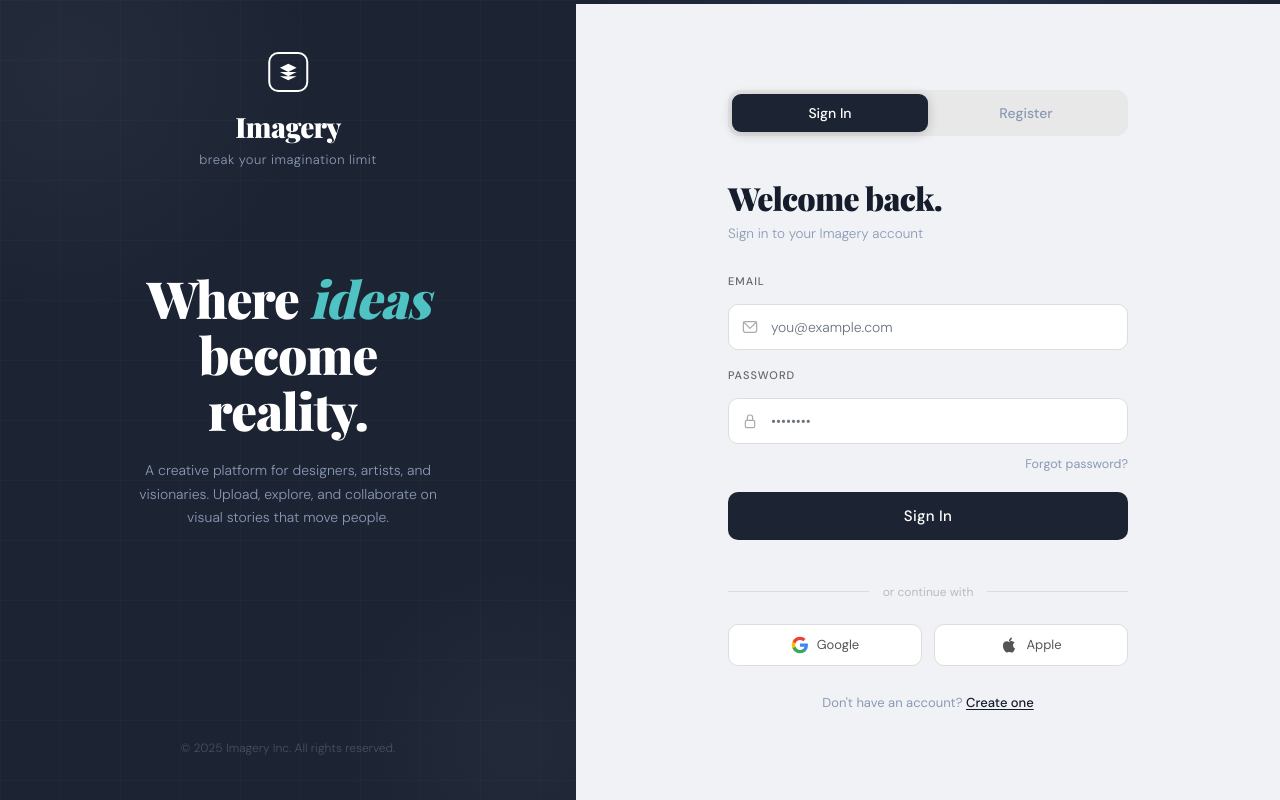
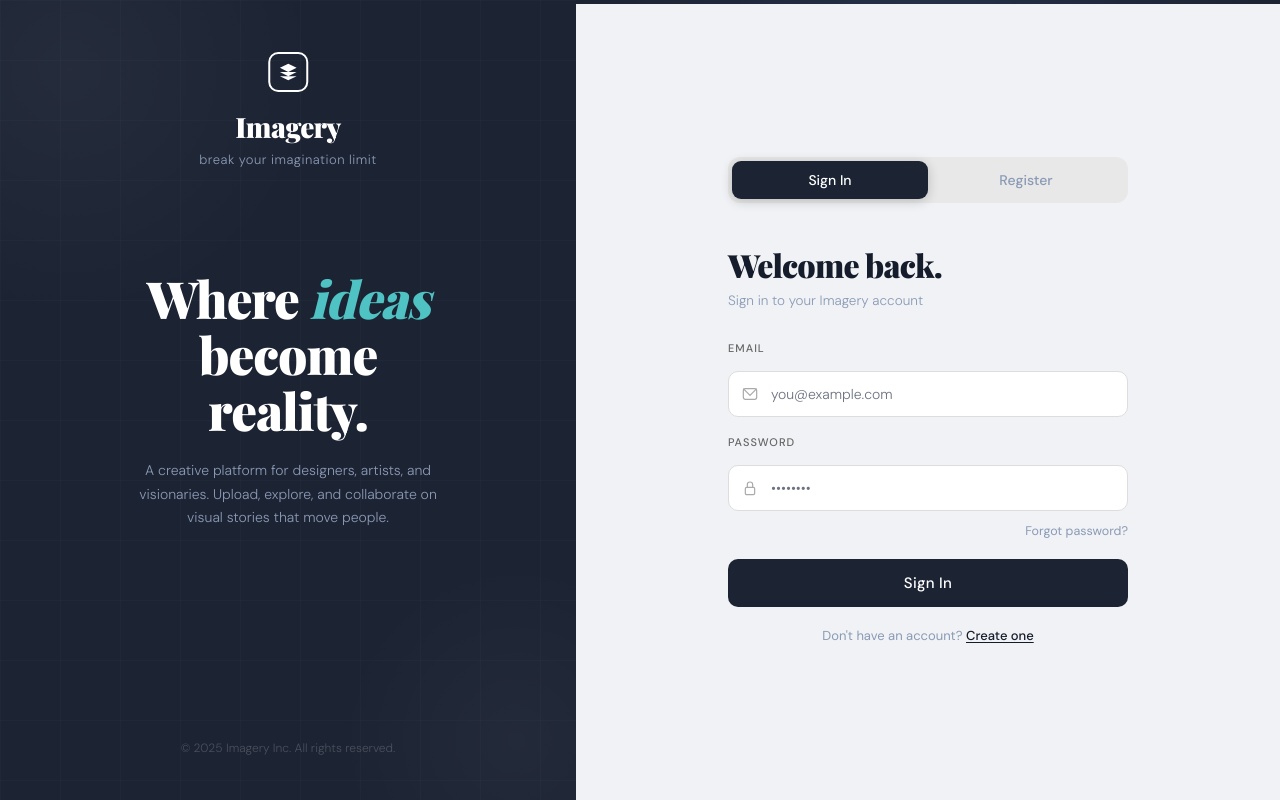
Before and after one commit to SgtSandman048/Proj-SE-CaptureThePic, a React (Vite) app in the folder Frontend/: page / in a window 1280 px wide. Built offline with nearby package versions, Linux system fonts and the light colour scheme; a web font is replaced by a local one.

Commit message:
Deleted : google auth

```diff
--- a/Frontend/src/pages/Auth.jsx
+++ b/Frontend/src/pages/Auth.jsx
@@ -9,20 +9,6 @@ const IconMail = () => <svg viewBox="0 0 24 24"><rect x="2" y="4" width="20" hei
 const IconLock = () => <svg viewBox="0 0 24 24"><rect x="5" y="11" width="14" height="11" rx="2"/><path d="M8 11V7a4 4 0 0 1 8 0v4"/></svg>;
 const IconUser = () => <svg viewBox="0 0 24 24"><circle cx="12" cy="8" r="4"/><path d="M4 20c0-4 3.6-7 8-7s8 3 8 7"/></svg>;
 
-const GoogleIcon = () => (
-  <svg viewBox="0 0 24 24" fill="none">
-    <path d="M22.56 12.25c0-.78-.07-1.53-.2-2.25H12v4.26h5.92c-.26 1.37-1.04 2.53-2.21 3.31v2.77h3.57c2.08-1.92 3.28-4.74 3.28-8.09z" fill="#4285F4"/>
-    <path d="M12 23c2.97 0 5.46-.98 7.28-2.66l-3.57-2.77c-.98.66-2.23 1.06-3.71 1.06-2.86 0-5.29-1.93-6.16-4.53H2.18v2.84C3.99 20.53 7.7 23 12 23z" fill="#34A853"/>
-    <path d="M5.84 14.09c-.22-.66-.35-1.36-.35-2.09s.13-1.43.35-2.09V7.07H2.18C1.43 8.55 1 10.22 1 12s.43 3.45 1.18 4.93l3.66-2.84z" fill="#FBBC05"/>
-    <path d="M12 5.38c1.62 0 3.06.56 4.21 1.64l3.15-3.15C17.45 2.09 14.97 1 12 1 7.7 1 3.99 3.47 2.18 7.07l3.66 2.84c.87-2.6 3.3-4.53 6.16-4.53z" fill="#EA4335"/>
-  </svg>
-);
-
-const AppleIcon = () => (
-  <svg viewBox="0 0 24 24" fill="currentColor">
-    <path d="M18.71 19.5c-.83 1.24-1.71 2.45-3.05 2.47-1.34.03-1.77-.79-3.29-.79-1.53 0-2 .77-3.27.82-1.31.05-2.3-1.32-3.14-2.53C4.25 17 2.94 12.45 4.7 9.39c.87-1.52 2.43-2.48 4.12-2.51 1.28-.02 2.5.87 3.29.87.78 0 2.26-1.07 3.8-.91.65.03 2.47.26 3.64 1.98-.09.06-2.17 1.28-2.15 3.81.03 3.02 2.65 4.03 2.68 4.04-.03.07-.42 1.44-1.38 2.83M13 3.5c.73-.83 1.94-1.46 2.94-1.5.13 1.17-.34 2.35-1.04 3.19-.69.85-1.83 1.51-2.95 1.42-.15-1.15.41-2.35 1.05-3.11z"/>
-  </svg>
-);
 
 export default function AuthPage() {
   const { login, register } = useAuth();
@@ -125,11 +111,7 @@ export default function AuthPage() {
 
               <div className="forgot-row"><span className="forgot-link">Forgot password?</span></div>
               <button className="submit-btn" onClick={handleLogin} disabled={loading}>{loading ? "Signing in…" : "Sign In"}</button>
-              <div className="divider">or continue with</div>
-              <div className="social-row">
-                <button className="social-btn" disabled><GoogleIcon /> Google</button>
-                <button className="social-btn" disabled><AppleIcon /> Apple</button>
-              </div>
+
               <div className="switch-text">Don't have an account? <button onClick={() => switchMode("register")}>Create one</button></div>
             </>
           ) : (
```
